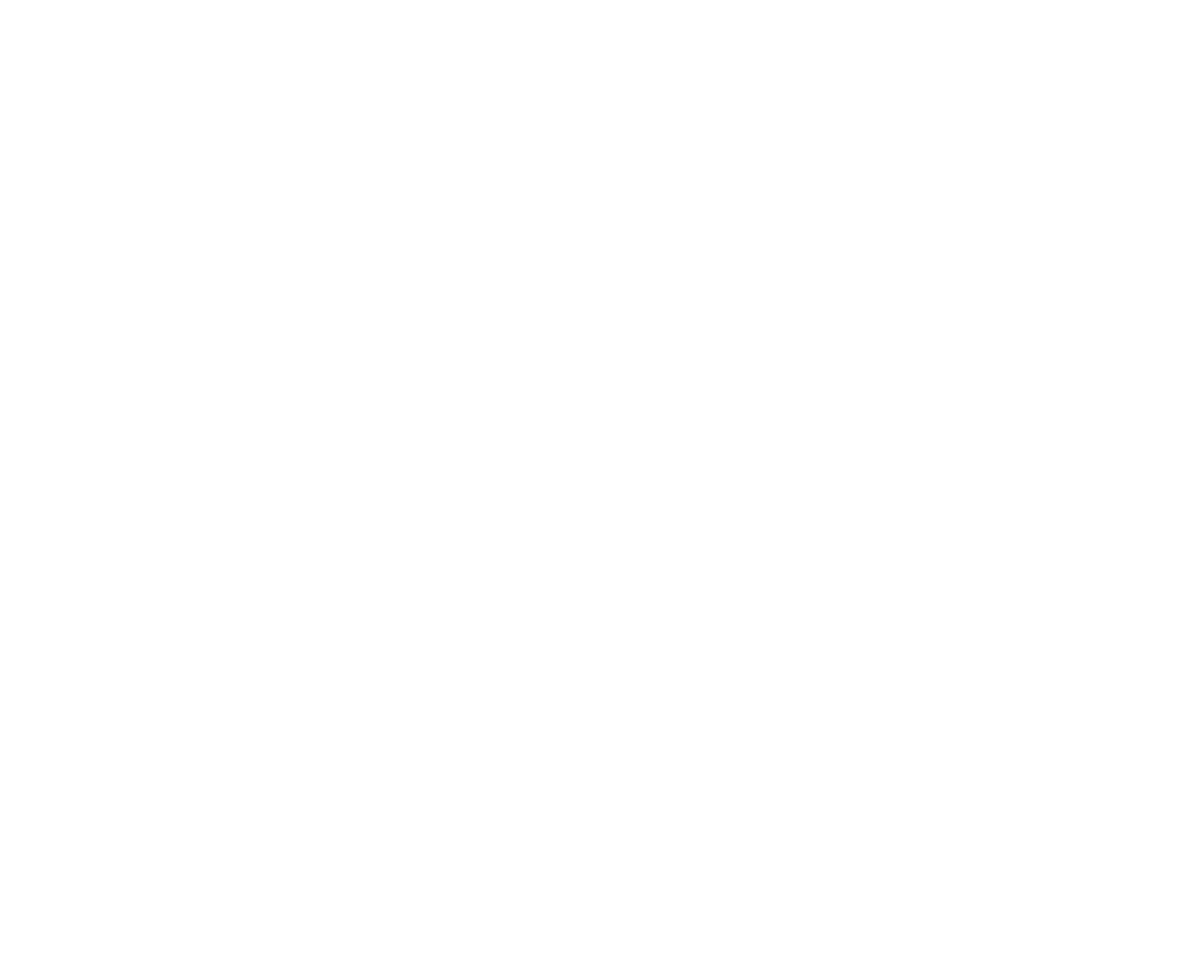
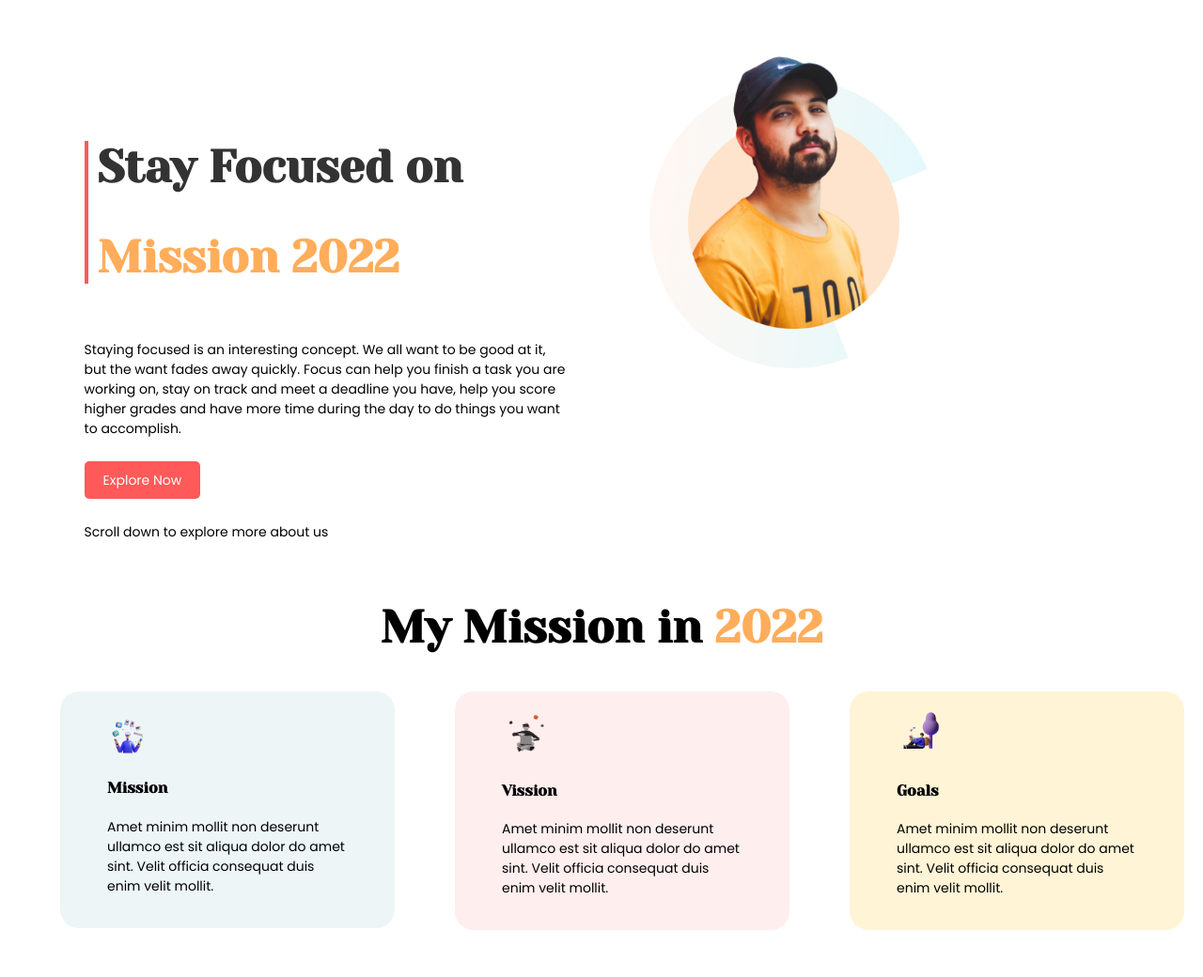
Before and after one commit to hannan00/mission-2022, a plain HTML site: page index.html in a window 1280 px wide. Shown: the whole page at 94% size. Before the commit the page ends 800 px from the top, so only its background shows below. Drawn offline with Linux system fonts and the light colour scheme.

Commit message:
2nd section completed

```diff
--- a/index.html
+++ b/index.html
@@ -11,6 +11,41 @@
     <link rel="stylesheet" href="style.css">
 </head>
 <body>
-
+    <section class="header">
+        <div class="half-width">
+            <div class="header-title">
+                <h1>Stay Focused on</h1>
+                <h1><span class="hightlight-color">Mission 2022</span></h1>
+            </div>
+            <p>Staying focused is an interesting concept. We all want to be good at it, but the want fades away quickly. Focus can help you finish a task you are working on, stay on track and meet a deadline you have, help you score higher grades and have more time during the day to do things you want to accomplish.</p>
+            <a class="link-button" target="_blank" href="https://github.com/hannan00">Explore Now</a>
+            <p>Scroll down to explore more about us</p>
+        </div>
+        <div class="half-width">
+            <img src="images/person-0.png" alt="Person">
+        </div>
+    </section>
+    <section class="mission">
+        <h1>My Mission in <span class="hightlight-color">2022</span></h1>
+        <div class="content">
+            <div class="single-content content-bg1">
+                <img src="images/illustrator-1.png" alt="">
+                <h4>Mission</h4>
+                <p>Amet minim mollit non deserunt ullamco est sit aliqua dolor do amet sint. Velit officia consequat duis enim velit mollit.</p>
+            </div>
+        <div class="content">
+            <div class="single-content content-bg2">
+                <img src="images/illustrator-2.png" alt="">
+                <h4>Vission</h4>
+                <p>Amet minim mollit non deserunt ullamco est sit aliqua dolor do amet sint. Velit officia consequat duis enim velit mollit.</p>
+            </div>
+        <div class="content">
+            <div class="single-content content-bg3">
+                <img src="images/illustrator-3.png" alt="">
+                <h4>Goals</h4>
+                <p>Amet minim mollit non deserunt ullamco est sit aliqua dolor do amet sint. Velit officia consequat duis enim velit mollit.</p>
+            </div>
+        </div>
+    </section>
 </body>
 </html>
--- a/style.css
+++ b/style.css
@@ -0,0 +1,81 @@
+body{
+    margin: 0;
+    font-family: 'Poppins', sans-serif;
+    font-family: 'Yeseva One', cursive;
+}
+h1{
+    font-size: 48px;
+}
+p{
+    font-family: Poppins;
+    font-size: 14px;
+}
+.half-width{
+    width: 40%;
+    float: left;
+    margin-left: 5%;
+    padding-left: 2%;
+}
+.half-width img{
+    width: 60%;
+}
+.header{
+    min-height: 550px;
+    padding-bottom: 50px;
+}
+.header p{
+    padding: 20px 0;
+}
+.header-title{
+    margin-top: 150px;
+    border-left: 4px solid #FF5959;
+
+}
+.header-title h1{
+    font-family: Yeseva One;
+    color: #333;
+    padding-left: 10px;
+
+}
+.hightlight-color{
+    color: #FFAD5A;
+}
+.link-button{
+    font-family: Poppins;
+    font-weight: 400;
+    font-size: 14px;
+    text-decoration: none;
+    background-color: #FF5959;
+    padding: 10px 20px;
+    border-radius: 5px;
+    color: white;
+}
+.mission {
+    min-height: 350px;
+    padding-bottom: 50px;
+}
+.mission h1 {
+    text-align: center;
+}
+.single-content {
+    width: 20%;
+    float: left;
+    margin-left: 5%;
+    padding-left: 2%;
+    border-radius: 20px;
+    padding: 20px 50px;
+}
+
+.single-content img {
+    width: 20%;
+}
+.content-bg1{
+    background:rgba(79, 157, 166, 10%);
+
+}
+.content-bg2{
+    background:rgba(255, 89, 89, 10%);
+}
+.content-bg3{
+    background:rgba(255, 244, 214, 100%);
+}
```
Also changed, not shown: images/illustrator-1.png (added), images/illustrator-2.png (added), images/illustrator-3.png (added), images/person-0.png (added).
